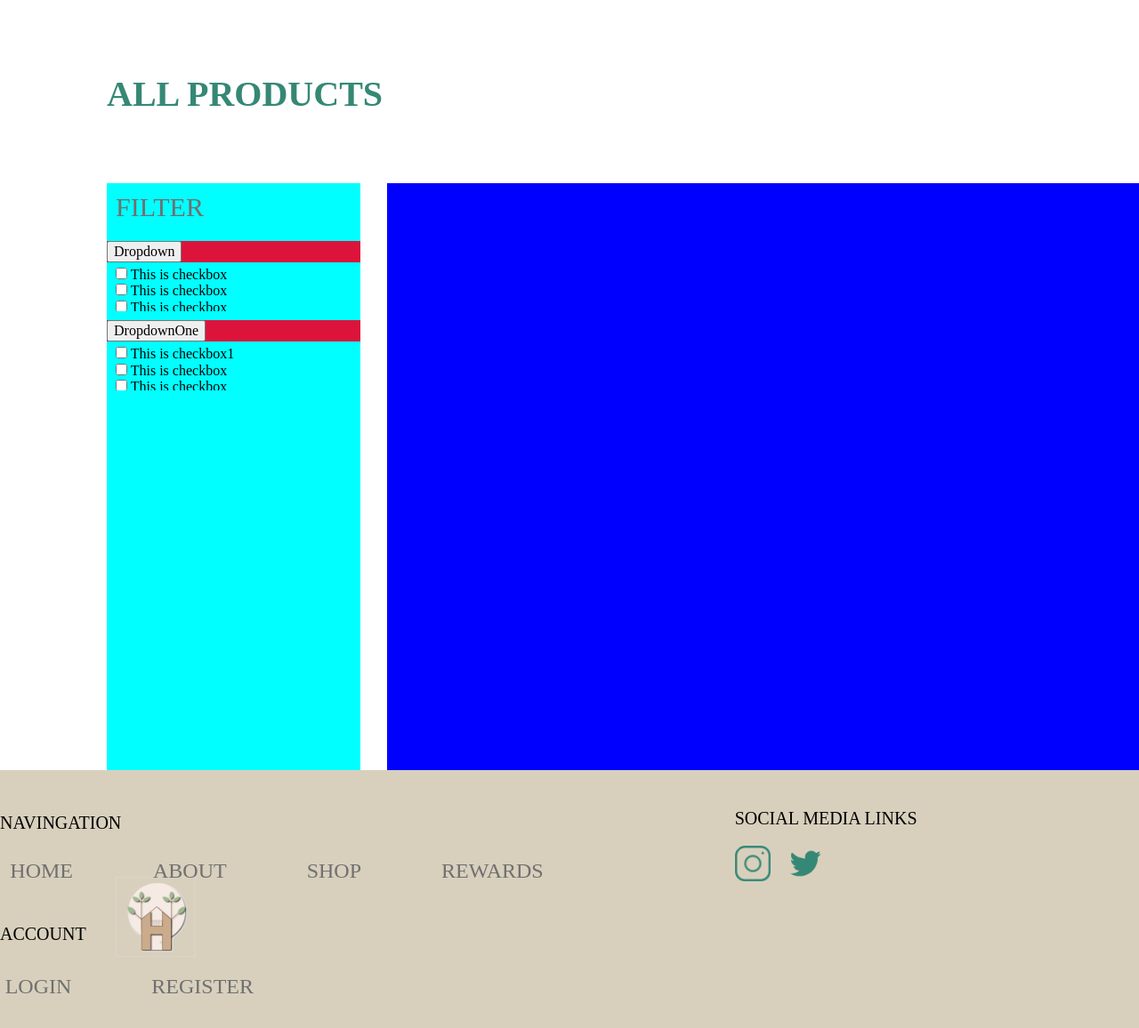
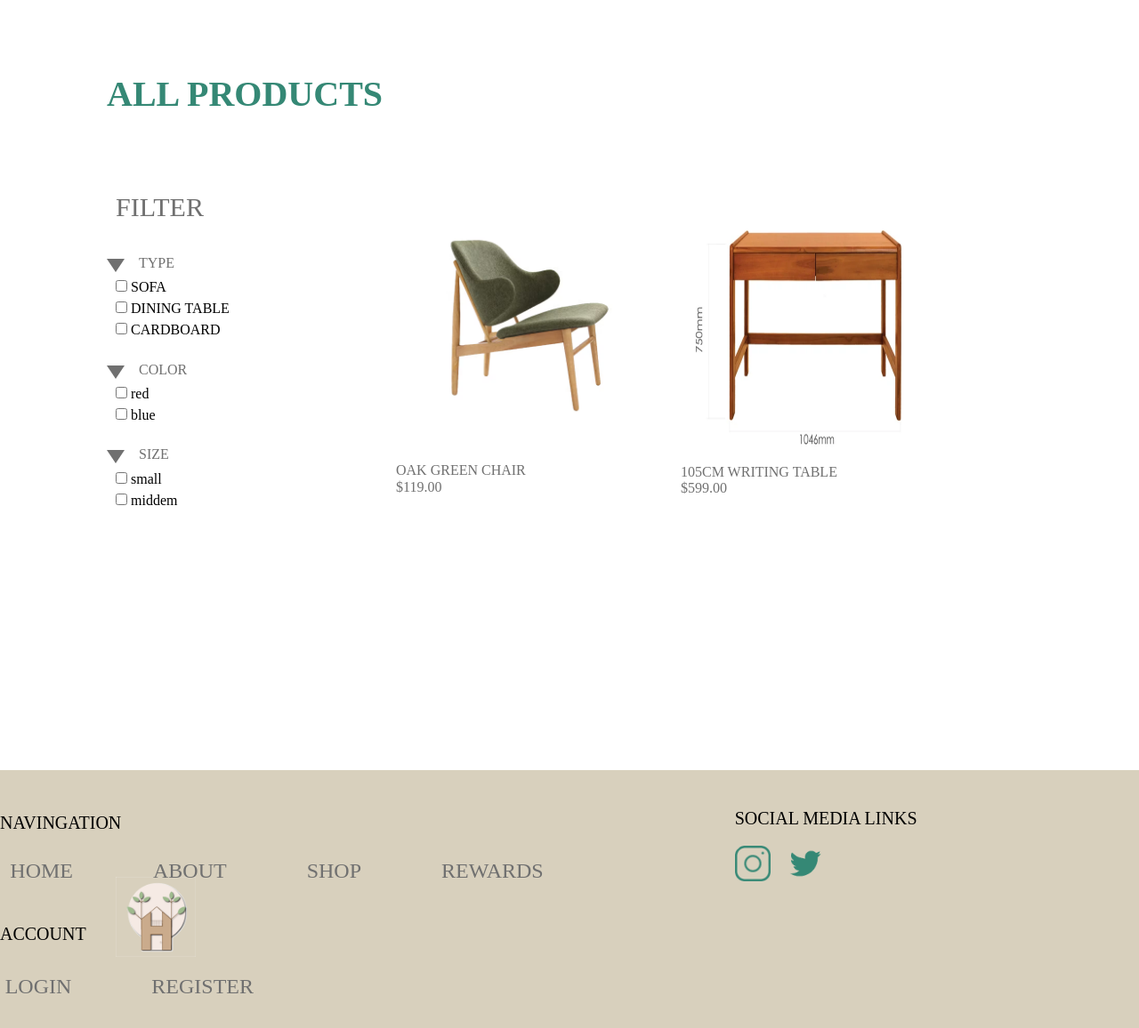
Before and after one commit to ThineZ/IP-PROJECT, a PHP site: page /shop.php in a window 1280 px wide; the page is wider, and only the part inside the window is pictured. Shown: the part 94-1250 px from the top of that part at 89% size. Run offline with PHP 8.4, Linux system fonts and the light colour scheme.

Commit message:
shop ui is completed

```diff
--- a/CSS/shop.css
+++ b/CSS/shop.css
@@ -386,10 +386,9 @@ template {
 /* ------------------------------------------------------------------------------------------------------------------------ */
 /* ------------------------------------------------------------------------------------------------------------------------ */
 /* ------------------------------------------------------------------------------------------------------------------------ */
-::-webkit-scrollbar{
+::-webkit-scrollbar {
   width: 0px;
 }
-
 
 body {
   height: 100vh;
@@ -429,7 +428,7 @@ body {
 
 .items-one {
   grid-area: items-one;
-  background-color: aqua;
+  /* background-color: aqua; */
   width: 285px;
   height: 660px;
   position: relative;
@@ -448,7 +447,7 @@ body {
 
 .items-two {
   grid-area: items-two;
-  background-color: blue;
+  /* background-color: blue; */
   width: 1300px;
   height: 660px;
   position: relative;
@@ -459,13 +458,17 @@ body {
 
 .scrollable-checkbox {
   width: 170px;
-  height: 50px;
+  height: 70px;
   overflow-y: scroll;
   position: relative;
   top: 25px;
   scrollbar-width: thin;
   scrollbar-color: crimson white;
   scrollbar-gutter: stable both-edges;
+  font-family: Bjorn;
+  font-style: normal;
+  font-weight: lighter;
+  line-height: 1.5;
 }
 
 .scrollable-checkbox-one {
@@ -477,6 +480,145 @@ body {
   scrollbar-width: thin;
   scrollbar-color: crimson white;
   scrollbar-gutter: stable both-edges;
+  font-family: Bjorn;
+  font-style: normal;
+  font-weight: lighter;
+  line-height: 1.5;
+}
+
+.scrollable-checkbox-two {
+  width: 170px;
+  height: 50px;
+  overflow-y: scroll;
+  position: relative;
+  top: 50px;
+  scrollbar-width: thin;
+  scrollbar-color: crimson white;
+  scrollbar-gutter: stable both-edges;
+  font-family: Bjorn;
+  font-style: normal;
+  font-weight: lighter;
+  line-height: 1.5;
+}
+
+.container-one {
+  /* background-color: crimson; */
+  position: relative;
+  top: 20px;
+  cursor: pointer;
+}
+
+.container-two {
+  /* background-color: crimson; */
+  position: relative;
+  top: 35px;
+  cursor: pointer;
+}
+
+.container-three {
+  /* background-color: crimson; */
+  position: relative;
+  top: 45px;
+  cursor: pointer;
+}
+
+.dropbtn {
+  font-family: Bjorn;
+  font-style: normal;
+  font-weight: normal;
+  background: none;
+  border-style: none;
+  text-decoration: dashed;
+  cursor: pointer;
+  color: rgba(112, 112, 112, 1);
+  position: relative;
+  left: 30px;
+}
+
+.dropbtn-one {
+  font-family: Bjorn;
+  font-style: normal;
+  font-weight: normal;
+  background: none;
+  border-style: none;
+  text-decoration: dashed;
+  cursor: pointer;
+  color: rgba(112, 112, 112, 1);
+  position: relative;
+  left: 30px;
+}
+
+.dropbtn-two {
+  font-family: Bjorn;
+  font-style: normal;
+  font-weight: normal;
+  background: none;
+  border-style: none;
+  text-decoration: dashed;
+  cursor: pointer;
+  color: rgba(112, 112, 112, 1);
+  position: relative;
+  left: 30px;
+}
+
+.triangle-up {
+  width: 0;
+  height: 0;
+  border-left: 10px solid transparent;
+  border-right: 10px solid transparent;
+  border-bottom: 15px solid rgba(112, 112, 112, 1);
+  position: relative;
+  top: 15px;
+  display: none;
+}
+.triangle-down {
+  width: 0;
+  height: 0;
+  border-left: 10px solid transparent;
+  border-right: 10px solid transparent;
+  border-top: 15px solid rgba(112, 112, 112, 1);
+  position: relative;
+  top: 20px;
+}
+
+.triangle-up-one {
+  width: 0;
+  height: 0;
+  border-left: 10px solid transparent;
+  border-right: 10px solid transparent;
+  border-bottom: 15px solid rgba(112, 112, 112, 1);
+  position: relative;
+  top: 15px;
+  display: none;
+}
+.triangle-down-one {
+  width: 0;
+  height: 0;
+  border-left: 10px solid transparent;
+  border-right: 10px solid transparent;
+  border-top: 15px solid rgba(112, 112, 112, 1);
+  position: relative;
+  top: 20px;
+}
+
+.triangle-up-two {
+  width: 0;
+  height: 0;
+  border-left: 10px solid transparent;
+  border-right: 10px solid transparent;
+  border-bottom: 15px solid rgba(112, 112, 112, 1);
+  position: relative;
+  top: 15px;
+  display: none;
+}
+.triangle-down-two {
+  width: 0;
+  height: 0;
+  border-left: 10px solid transparent;
+  border-right: 10px solid transparent;
+  border-top: 15px solid rgba(112, 112, 112, 1);
+  position: relative;
+  top: 20px;
 }
 
 /* WEBKIT FOR CHROME SCROLLBAR */
@@ -502,14 +644,30 @@ body {
   width: 5px;
 }
 
-.container-one {
-  background-color: crimson;
+.item-grid {
+  /* background-color: crimson; */
+  width: 800px;
+  height: 600px;
   position: relative;
-  top: 20px;
+  top: 10px;
+  left: 10px;
 }
 
-.container-two {
-  background-color: crimson;
+.item-grid span {
+  font-family: Bjorn;
+  font-weight: normal;
+  font-style: normal;
+  color: rgba(112, 112, 112, 1);
+}
+.chair-info {
   position: relative;
-  top: 35px;
+  /* background-color: chartreuse; */
+  width: 330px;
 }
+.table-info {
+  position: relative;
+  bottom: 340px;
+  left: 320px;
+  /* background-color: chartreuse; */
+  width: 330px;
+}
--- a/JS/shop.js
+++ b/JS/shop.js
@@ -1,5 +1,7 @@
 const toggleBtn = document.querySelector("#dropbtn");
 const divList = document.querySelector("#myDropdown");
+const triUp = document.querySelector("#triangle-up");
+const triDown = document.querySelector("#triangle-down");
 
 toggleBtn.addEventListener('click', () => {
     if (divList.style.display === 'none') {
@@ -10,10 +12,24 @@ toggleBtn.addEventListener('click', () => {
     }
 });
 
+toggleBtn.addEventListener('click', () => {
+    if (triUp.style.display === 'none') {
+        triUp.style.display = 'block';
+        triDown.style.display = 'none';
+    }
+    else {
+        triUp.style.display = 'none'
+        triDown.style.display = 'block'
+    }
+});
+
+
 // SECOND DROPDOWN FUNCTION
 
 const toggleBtnOne = document.querySelector("#dropbtn-one");
 const divListOne = document.querySelector("#myDropdown-one");
+const triUpOne = document.querySelector("#triangle-up-one");
+const triDownOne = document.querySelector("#triangle-down-one");
 
 toggleBtnOne.addEventListener('click', () => {
     if (divListOne.style.display === 'none') {
@@ -23,3 +39,78 @@ toggleBtnOne.addEventListener('click', () => {
         divListOne.style.display = 'none'
     }
 });
+
+toggleBtnOne.addEventListener('click', () => {
+    if (triUpOne.style.display === 'none') {
+        triUpOne.style.display = 'block';
+        triDownOne.style.display = 'none';
+    }
+    else {
+        triUpOne.style.display = 'none'
+        triDownOne.style.display = 'block'
+    }
+});
+
+// THIRD DROPDOWN FUNCTION
+
+const toggleBtnTwo = document.querySelector("#dropbtn-two");
+const divListTwo = document.querySelector("#myDropdown-two");
+const triUpTwo = document.querySelector("#triangle-up-two");
+const triDownTwo = document.querySelector("#triangle-down-two");
+
+toggleBtnTwo.addEventListener('click', () => {
+    if (divListTwo.style.display === 'none') {
+        divListTwo.style.display = 'block';
+    }
+    else {
+        divListTwo.style.display = 'none'
+    }
+});
+
+toggleBtnTwo.addEventListener('click', () => {
+    if (triUpTwo.style.display === 'none') {
+        triUpTwo.style.display = 'block';
+        triDownTwo.style.display = 'none';
+    }
+    else {
+        triUpTwo.style.display = 'none'
+        triDownTwo.style.display = 'block'
+    }
+});
+
+// CHECKBOX ITEM
+
+function chairChecked() {
+
+    var checkBox = document.getElementById("chair");
+
+    var chairInfo = document.getElementById("chair-info");
+    var tableInfo = document.getElementById("table-info");
+
+    if (checkBox.checked == true) {
+        chairInfo.style.display = "block";
+        tableInfo.style.display = 'none';
+    }
+    else  {
+        tableInfo.style.display = 'block';
+    }
+}
+
+function tableChecked() {
+    var checkBoxOne = document.getElementById("table");
+
+    var chairInfoOne = document.getElementById("chair-info");
+    var tableInfoOne = document.getElementById("table-info");
+
+    if (checkBoxOne.checked == true) {
+        tableInfoOne.style.display = 'block';
+        tableInfoOne.style.bottom = "0px";
+        tableInfoOne.style.left = "0px";
+        chairInfoOne.style.display = "none";
+    }
+    else  {
+        chairInfoOne.style.display = 'block';
+        tableInfoOne.style.bottom = "340px";
+        tableInfoOne.style.left = "320px";
+    }
+}
--- a/shop.php
+++ b/shop.php
@@ -15,27 +15,53 @@
       <div class="items-one">
         <h3>FILTER</h3>
         <div class="container-one">
-          <button id="dropbtn" class="dropbtn">Dropdown</button>
+          <div id="triangle-down" class="triangle-down"></div>
+          <div id="triangle-up" class="triangle-up"></div>
+          <button id="dropbtn" class="dropbtn">TYPE</button>
         </div>
         <div id="myDropdown" class="scrollable-checkbox" >
-          <input type="checkbox" /> This is checkbox <br />
-          <input type="checkbox" /> This is checkbox <br />
-          <input type="checkbox" /> This is checkbox <br />
-          <input type="checkbox" /> This is checkbox <br />
-          <input type="checkbox" /> This is checkbox <br />
-          <input type="checkbox" /> This is checkbox <br />
-          <input type="checkbox" /> This is checkbox <br />
+          <input id="sofa" type="checkbox" /> SOFA <br />
+          <input id="dining" type="checkbox" /> DINING TABLE <br />
+          <input id="cardboard" type="checkbox" /> CARDBOARD <br />
+          <input id="bed" type="checkbox" /> BED FRAME <br />
+          <input id="chair" onclick="chairChecked()" type="checkbox" /> CHAIR <br />
+          <input id="table" onclick="tableChecked()" type="checkbox" /> WRITING TABLE <br />
+          <input id="kitchen" type="checkbox" /> KITCHEN <br />
         </div>
         <div class="container-two">
-          <button id="dropbtn-one" class="dropbtn-one">DropdownOne</button>
+          <div id="triangle-down-one" class="triangle-down-one"></div>
+          <div id="triangle-up-one" class="triangle-up-one"></div>
+          <button id="dropbtn-one" class="dropbtn-one">COLOR</button>
         </div>
         <div id="myDropdown-one" class="scrollable-checkbox-one" >
-          <input type="checkbox" /> This is checkbox1 <br />
-          <input type="checkbox" /> This is checkbox <br />
-          <input type="checkbox" /> This is checkbox <br />
+          <input type="checkbox" /> red <br />
+          <input type="checkbox" /> blue <br />
+          <input type="checkbox" /> green <br />
+        </div>
+        <div class="container-three">
+          <div id="triangle-down-two" class="triangle-down-two"></div>
+          <div id="triangle-up-two" class="triangle-up-two"></div>
+          <button id="dropbtn-two" class="dropbtn-one">SIZE</button>
+        </div>
+        <div id="myDropdown-two" class="scrollable-checkbox-two" >
+          <input type="checkbox" /> small <br />
+          <input type="checkbox" /> middem <br />
+          <input type="checkbox" /> large <br />
+          <input type="checkbox" /> cups <br />
         </div>
       </div>
       <div class="items-two">
+        <div class="item-grid">
+          <div id="chair-info" class="chair-info">
+            <img src="CSS/img/chair.png" alt="item-one" width="300px" height="300px">
+            <span> OAK GREEN CHAIR <br> $119.00</span>
+          </div>
+          <div id="table-info" class="table-info">
+            <img src="CSS/img/table.png" alt="item-one" width="300px" height="300px">
+            <span> 105CM WRITING TABLE <br> $599.00</span>
+          </div>
+
+        </div>
       </div>
     </div>
   </div>
```
Also changed, not shown: CSS/img/chair.png (added), CSS/img/table.png (added).
